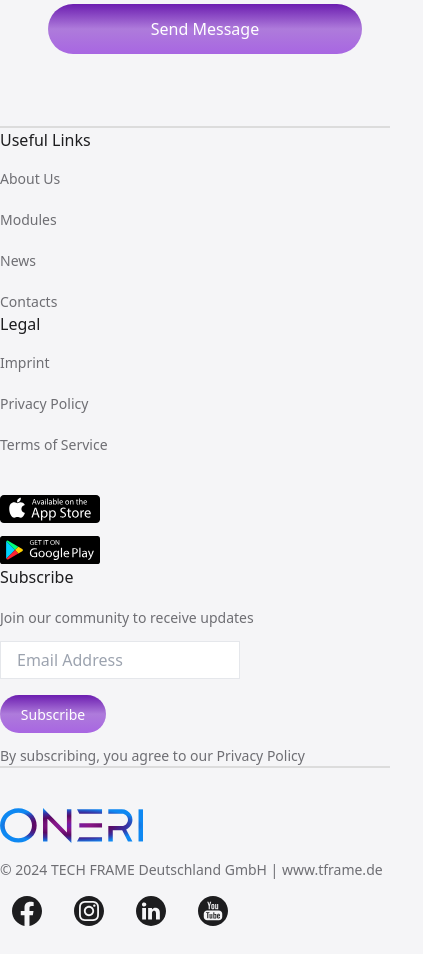
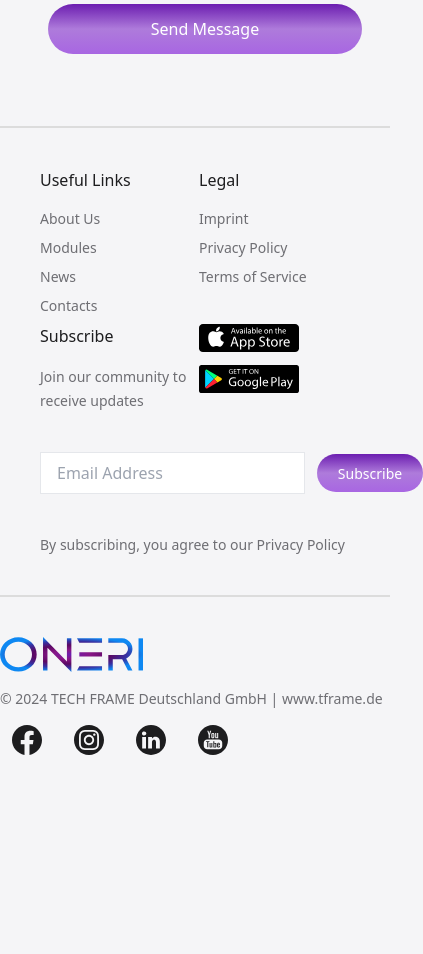
Before and after one commit to ArditMucolli/landing-page, a Next.js app: page / in a window 390 px wide. Shown: the part 6560-7514 px from the top of the page, 423 px wide, since content can reach past the window. After the commit the page ends 7343 px from the top, so only its background shows below. Built offline with nearby package versions, Linux system fonts and the light colour scheme.

Commit message:
feat: add responsive layout for footer

```diff
--- a/app/components/footer/FooterInfos.js
+++ b/app/components/footer/FooterInfos.js
@@ -8,7 +8,9 @@ export default function FooterInfos() {
 
   return (
     <div className="w-full min-h-[372px] flex justify-center items-center">
-      <div className="w-full text-center flex flex-col lg:flex-row justify-between ">
+      <div className="w-full max-w-[1200px]">
+        <div className="hidden lg:flex justify-between">
+          {/* Desktop Layout */}
           <div className="flex-1 text-left">
             <h1 className="text-[16px] text-[#1D1D1F] dark:text-[#6C1EB0] font-medium mb-4">
               Useful Links
@@ -20,6 +22,7 @@ export default function FooterInfos() {
               <p>Contacts</p>
             </div>
           </div>
+
           <div className="flex-1 text-left">
             <h1 className="text-[16px] text-[#1D1D1F] font-medium mb-4 dark:text-[#6C1EB0]">
               Legal
@@ -30,7 +33,8 @@ export default function FooterInfos() {
               <p>Terms of Service</p>
             </div>
           </div>
-        <div className="flex-1 flex flex-col gap-3 mt-10 text-left">
+
+          <div className="flex-1 flex flex-col gap-3 text-left">
             <Image
               src={
                 theme === "light"
@@ -52,6 +56,7 @@ export default function FooterInfos() {
               height={28.05}
             />
           </div>
+
           <div className="flex-1 text-left">
             <h1 className="text-[16px] text-[#1D1D1F] font-medium mb-4">
               Subscribe
@@ -83,6 +88,88 @@ export default function FooterInfos() {
             </p>
           </div>
         </div>
+
+        {/* Mobile Layout */}
+        <div className="p-10 grid grid-cols-2 gap-2 lg:hidden">
+          <div>
+            <h1 className="text-[16px] text-[#1D1D1F] dark:text-[#6C1EB0] font-medium mb-4">
+              Useful Links
+            </h1>
+            <div className="text-[14px] text-[#6E6E73] dark:text-[#FFFFFF] flex flex-col gap-2">
+              <p>About Us</p>
+              <p>Modules</p>
+              <p>News</p>
+              <p>Contacts</p>
+            </div>
+          </div>
+
+          <div>
+            <h1 className="text-[16px] text-[#1D1D1F] font-medium mb-4 dark:text-[#6C1EB0]">
+              Legal
+            </h1>
+            <div className="text-[14px] text-[#6E6E73] dark:text-[#FFFFFF] flex flex-col gap-2">
+              <p>Imprint</p>
+              <p>Privacy Policy</p>
+              <p>Terms of Service</p>
+            </div>
+          </div>
+
+          <div>
+            <h1 className="text-[16px] text-[#1D1D1F] font-medium mb-4">
+              Subscribe
+            </h1>
+            <label
+              htmlFor="email"
+              className="text-[14px] text-[#6E6E73] dark:text-[#FFFFFF] font-medium"
+            >
+              Join our community to receive updates
+            </label>
+            <div className="mt-10 flex items-center space-x-3">
+              <input
+                type="email"
+                placeholder="Email Address"
+                id="email"
+                name="email"
+                className="flex-grow px-4 py-2 dark:bg-[#FFFFFF] border border-gray-200 focus:outline-none focus:ring-2 focus:ring-indigo-500"
+                required
+              />
+              <button
+                type="submit"
+                className=" w-[106px] text-[14px] h-[38px] text-white bg-gradient-to-b from-[#6C1EB0] via-[#ae7bdb] to-[#a866e2] rounded-full flex-shrink-0"
+              >
+                Subscribe
+              </button>
+            </div>
+          </div>
+
+          <div className="flex flex-col gap-3 mt-0">
+            <Image
+              src={
+                theme === "light"
+                  ? "/assets/footer/app-store.svg"
+                  : "/assets/footer/app-store-dark.svg"
+              }
+              alt="App Store"
+              width={100}
+              height={28.05}
+            />
+            <Image
+              src={
+                theme === "light"
+                  ? "/assets/footer/play-store.svg"
+                  : "/assets/footer/play-store-dark.svg"
+              }
+              alt="Play Store"
+              width={100}
+              height={28.05}
+            />
+          </div>
+        </div>
+
+        <p className="md:hidden mb-10 ml-10 text-[14px] text-[#6E6E73] font-medium dark:text-[#FFFFFF]">
+          By subscribing, you agree to our Privacy Policy
+        </p>
+      </div>
     </div>
   );
 }
```
Lines whose indentation alone changed are shown as unchanged.
